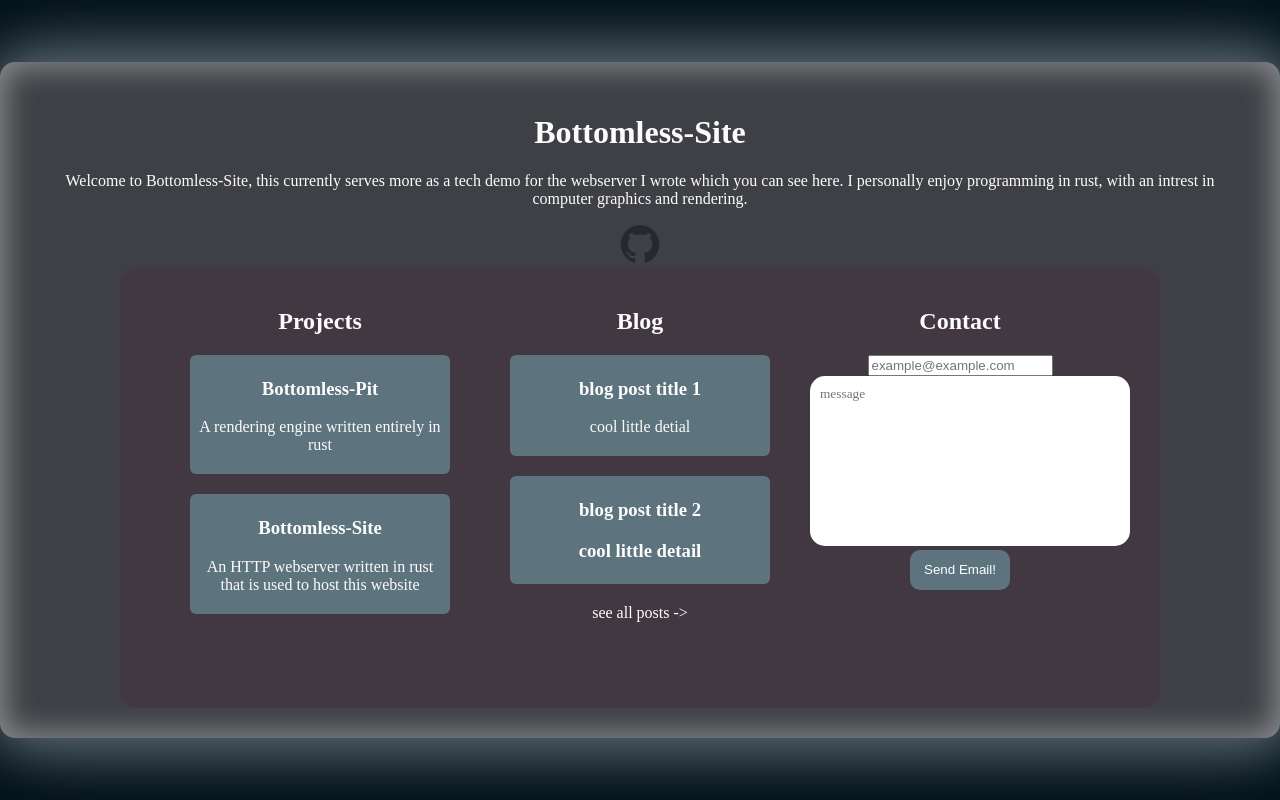
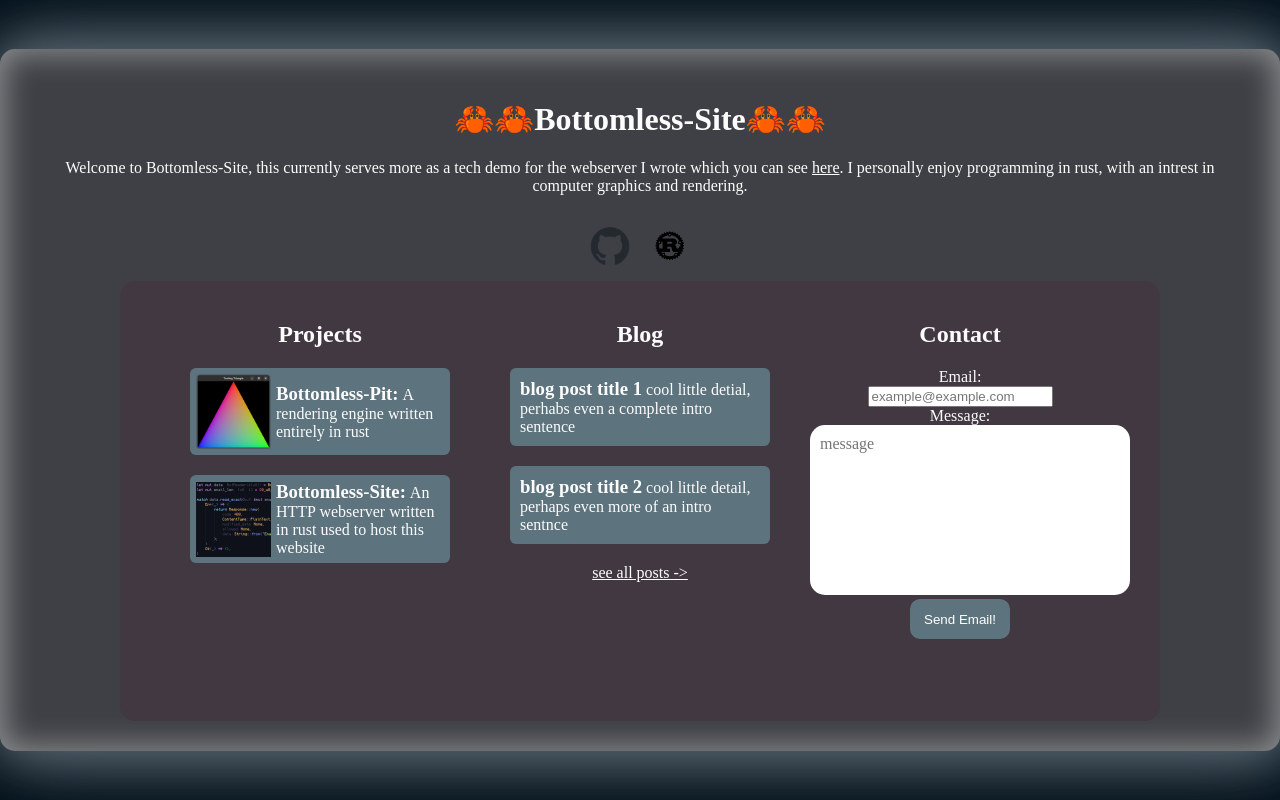
Before and after one commit to TheEggShark/bottomless-site, a plain HTML site: page files/index.html in a window 1280 px wide. Drawn offline with Linux system fonts and the light colour scheme.

Commit message:
added SVG support, more frontend work, and added a README.md

```diff
--- a/files/css/index.css
+++ b/files/css/index.css
@@ -2,27 +2,35 @@ html, body, .front-page-flex {
     height: 100%;
 }
 
+textarea {
+    font: inherit;
+}
+
 a:visited {
-    text-decoration: none;
+    text-decoration: underline;
 }
 
 a:hover {
-    text-decoration: none;
+    text-decoration: underline;
 }
 
 a:active {
-    text-decoration: none;
+    text-decoration: underline;
 }
 
 a {
     color: white;
-    text-decoration: none;
+    text-decoration: underline;
 }
 
 html, body {
     background-color: #02111B;
     margin: 0;
     padding: 0;
+}
+
+.color-remover {
+    color: transparent;
 }
 
 .front-page-flex {
@@ -56,6 +64,15 @@ html, body {
     text-align: center;
 }
 
+.logo-bar {
+    display: flex;
+    align-items: center;
+    justify-content: center;
+    gap: 20px;
+    padding-top: 15px;
+    padding-bottom: 15px;
+}
+
 .front-page-trio {
     background-color: #423841;
     border-radius: 15px;
@@ -74,6 +91,38 @@ html, body {
     margin: 20px;
 }
 
+.project-display {
+    display: flex;
+    justify-content: center;
+    align-items: center;
+    padding: 6px;
+    gap: 0;
+}
+
+.project-icon {
+    margin: 0;
+    width: 75px;
+    height: 75px;
+}
+
+.project-discription {
+    padding-left: 5px;
+    text-align: start;
+}
+
+.project-text {
+    display: inline;
+}
+
+.blog-text {
+    display: inline;
+}
+
+.blog-section {
+    text-align: start;
+    padding: 10px;
+}
+
 .front-page-item {
     height: 400px;
     width: 30%;
@@ -90,7 +139,6 @@ html, body {
     height: 150px;
     width: 300px;
     text-align: justify;
-    font-family: 'Times New Roman', Times, serif;
     border-radius: 15px;
     padding: 10px;
     border: none;
--- a/files/index.html
+++ b/files/index.html
@@ -12,47 +12,70 @@
     <div class="front-page-flex">
         <div class="front-page-wrapper">
             <div class="front-page-message-wrapper">
-                <h1>Bottomless-Site</h1>
+                <h1>&#x1F980;&#x1F980;Bottomless-Site&#x1F980;&#x1F980;</h1>
                 <p class="front-page-message">
                     Welcome to Bottomless-Site, this currently serves more as a tech demo for the webserver I wrote
                     which you can see
                     <a href="https://github.com/TheEggShark/bottomless-site" target="_blank" rel="noopener noreferrer">here</a>.
                     I personally enjoy programming in rust, with an intrest in computer graphics and rendering.
                 </p>
-                <a href="https://github.com/TheEggShark" target="_blank" rel="noopener noreferrer"><img src="images/github-mark.png" class="github-logo"></a>
+                <div class="logo-bar">
+                    <a href="https://github.com/TheEggShark" target="_blank" rel="noopener noreferrer" class="color-remover github-logo">
+                        <img src="images/github-mark.png" class="github-logo" alt="GitHub Logo">
+                    </a>
+                    <a href="https://crates.io/crates/bottomless-pit" target="_blank" rel="noopener noreferrer" class="color-remover github-logo">
+                        <img src="images/rust-logo-blk.svg" class="github-logo" alt="Rust Logo"/>
+                    </a>
+                </div>
             </div>
             <div class="front-page-trio">
                 <div class="front-page-item">
                     <h2>Projects</h2>
                     <div>
-                        <div class="inner-trio">
-                            <h3>Bottomless-Pit</h3>
-                            <p>A rendering engine written entirely in rust</p>
+                        <div class="inner-trio project-display">
+                            <a href="https://github.com/TheEggShark/bottomless-pit" target="_blank" rel="noopener noreferrer" class="project-icon">
+                                <img src="images/testing_triangle.png" class="project-icon" alt="rainbow triangle">
+                            </a>
+                            <div class="project-discription">
+                                <span>
+                                    <h3 class="project-text">Bottomless-Pit:</h3>
+                                    <p class="project-text">A rendering engine written entirely in rust</p>
+                                </span>
+                            </div>
                         </div>
-                        <div class="inner-trio">
-                            <h3>Bottomless-Site</h3>
-                            <p>An HTTP webserver written in rust that is used to host this website</p>
+                        <div class="inner-trio project-display">
+                            <a href="https://github.com/TheEggShark/bottomless-site" target="_blank" rel="noopener noreferrer" class="project-icon">
+                                <img src="images/mail_api.png" class="project-icon" alt="code snippet">
+                            </a>
+                            <div class="project-discription">
+                                <h3 class="project-text">Bottomless-Site:</h3>
+                                <p class="project-text">An HTTP webserver written in rust used to host this website</p>
+                            </div>
                         </div>
                     </div>
                 </div>
                 <div class="front-page-item">
                     <h2>Blog</h2>
                     <div>
-                        <div class="inner-trio">
-                            <h3>blog post title 1</h3>
-                            <p>cool little detial</p>
+                        <div class="inner-trio blog-section">
+                            <h3 class="blog-text">blog post title 1</h3>
+                            <p class="blog-text">cool little detial, perhabs even a complete intro sentence</p>
                         </div>
-                        <div class="inner-trio">
-                            <h3>blog post title 2</h32>
-                            <p>cool little detail</p>
+                        <div class="inner-trio blog-section">
+                            <h3 class="blog-text">blog post title 2</h3>
+                            <p class="blog-text">cool little detail, perhaps even more of an intro sentnce</p>
                         </div>
-                        <a>see all posts -></a>
+                        <a href="/blog">see all posts -></a>
                     </div>
                 </div>
                 <div class="front-page-item">
                     <h2>Contact</h2>
-                    <input class="emailbox" id="email" placeholder="example@example.com">
-                    <textarea class="message-box" id="message" placeholder="message"></textarea>
+                    <label for="email">Email:</label>
+                    <br>
+                    <input class="emailbox" id="email" placeholder="example@example.com" name="email">
+                    <br>
+                    <label for="message">Message:</label>
+                    <textarea class="message-box" id="message" placeholder="message" name="message"></textarea>
                     <br>
                     <button class="submit-button" onclick="sendMailApiRequest()">Send Email!</button>
                 </div>
```
Also changed, not shown: files/images/mail_api.png (added), files/images/rust-logo-blk.svg (added), files/images/testing_triangle.png (added), 3 other files.
